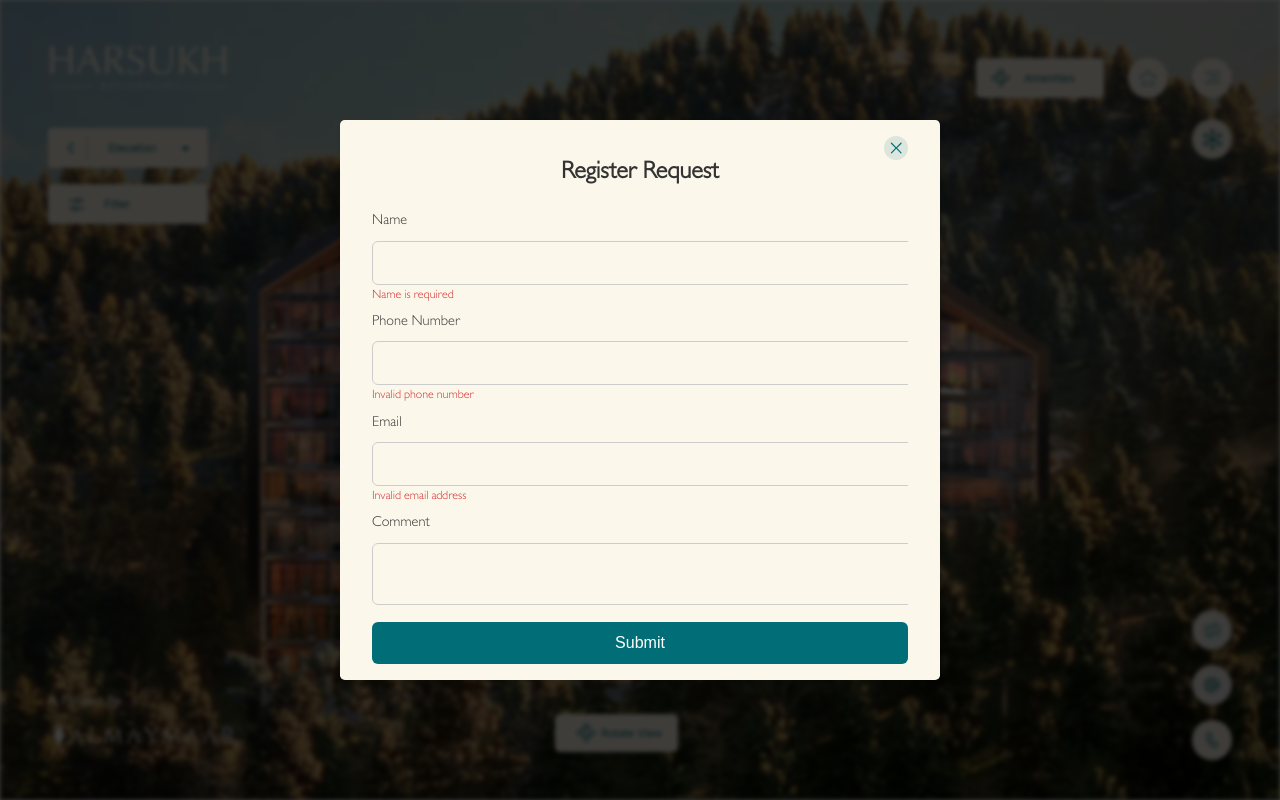
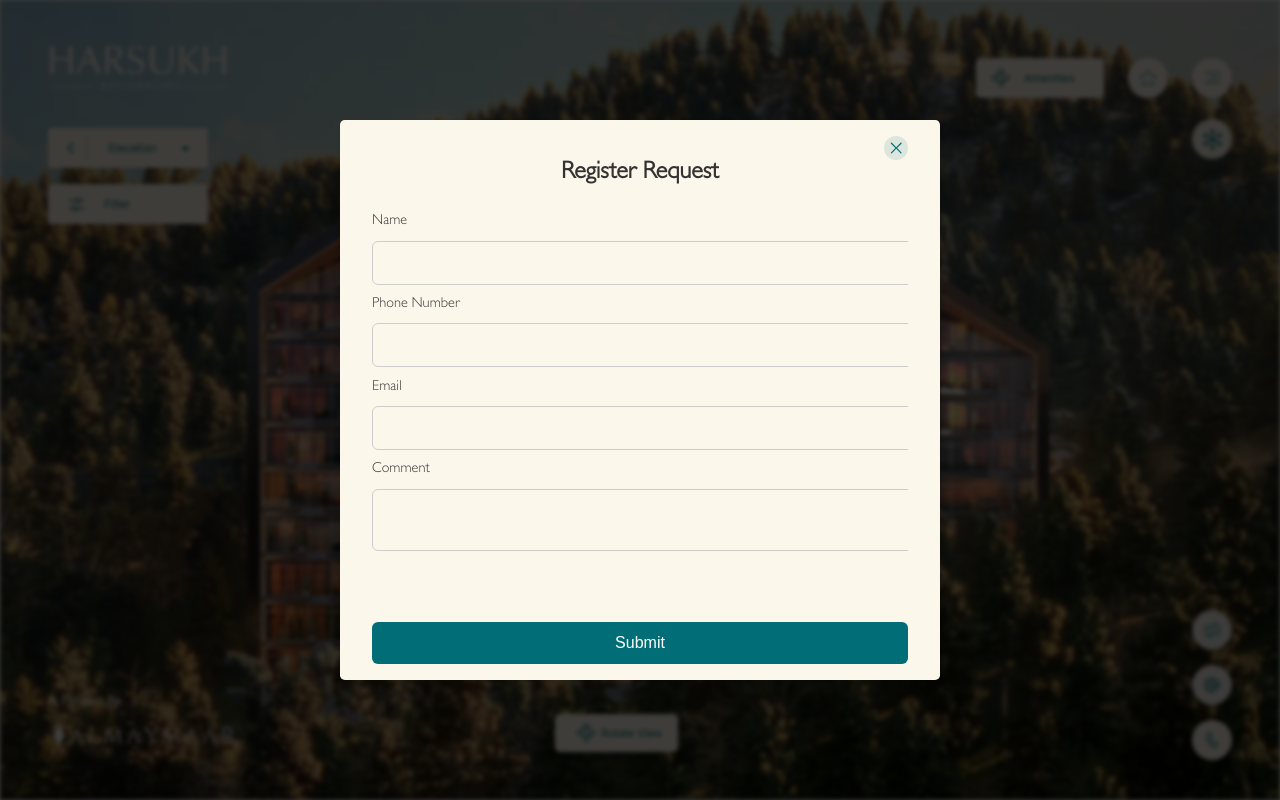
Before and after one commit to Haseeb-Arshad/harsukh, a Next.js app: page /background in a window 1280 px wide. Both pictures are taken after a click on the element "Register Request". Built offline with nearby package versions, Linux system fonts and the light colour scheme.

Commit message:
Form Pushed

```diff
--- a/app/component/Bars/contactBox.js
+++ b/app/component/Bars/contactBox.js
@@ -65,6 +65,12 @@ const RegisterRequestForm = ({ onClose }) => {
   const [isSubmitting, setIsSubmitting] = useState(false);
   const [submitError, setSubmitError] = useState(null);
 
+  const [touchedFields, setTouchedFields] = useState({
+    name: false,
+    phone: false,
+    email: false,
+  });
+
   useEffect(() => {
     validateForm();
   }, [formData]);
@@ -86,22 +92,19 @@ const RegisterRequestForm = ({ onClose }) => {
     const newErrors = {};
     let isValid = true;
 
-    // Validate name
-    if (formData.name.trim() === '') {
+    if (touchedFields.name && formData.name.trim() === '') {
       newErrors.name = 'Name is required';
       isValid = false;
     }
 
-    // Validate phone number
     const phoneRegex = /^\+?[1-9]\d{1,14}$/;
-    if (!phoneRegex.test(formData.phone)) {
+    if (touchedFields.phone && !phoneRegex.test(formData.phone)) {
       newErrors.phone = 'Invalid phone number';
       isValid = false;
     }
 
-    // Validate email
     const emailRegex = /^[^\s@]+@[^\s@]+\.[^\s@]+$/;
-    if (!emailRegex.test(formData.email)) {
+    if (touchedFields.email && !emailRegex.test(formData.email)) {
       newErrors.email = 'Invalid email address';
       isValid = false;
     }
@@ -112,6 +115,10 @@ const RegisterRequestForm = ({ onClose }) => {
 
   const handleChange = (e) => {
     setFormData({ ...formData, [e.target.name]: e.target.value });
+  };
+
+  const handleBlur = (e) => {
+    setTouchedFields({ ...touchedFields, [e.target.name]: true });
   };
 
   const handleSubmit = async (e) => {
@@ -177,9 +184,10 @@ const RegisterRequestForm = ({ onClose }) => {
             name="name"
             value={formData.name}
             onChange={handleChange}
+            onBlur={handleBlur}
             required
           />
-          {errors.name && <div className={styles.errorMessage}>{errors.name}</div>}
+          {touchedFields.name && errors.name && <div className={styles.errorMessage}>{errors.name}</div>}
         </div>
       </div>
 
@@ -191,9 +199,10 @@ const RegisterRequestForm = ({ onClose }) => {
             name="phone"
             value={formData.phone}
             onChange={handleChange}
+            onBlur={handleBlur}
             required
           />
-          {errors.phone && <div className={styles.errorMessage}>{errors.phone}</div>}
+          {touchedFields.phone && errors.phone && <div className={styles.errorMessage}>{errors.phone}</div>}
         </div>
       </div>
 
@@ -205,9 +214,10 @@ const RegisterRequestForm = ({ onClose }) => {
             name="email"
             value={formData.email}
             onChange={handleChange}
+            onBlur={handleBlur}
             required
           />
-          {errors.email && <div className={styles.errorMessage}>{errors.email}</div>}
+          {touchedFields.email && errors.email && <div className={styles.errorMessage}>{errors.email}</div>}
         </div>
       </div>
 
```
